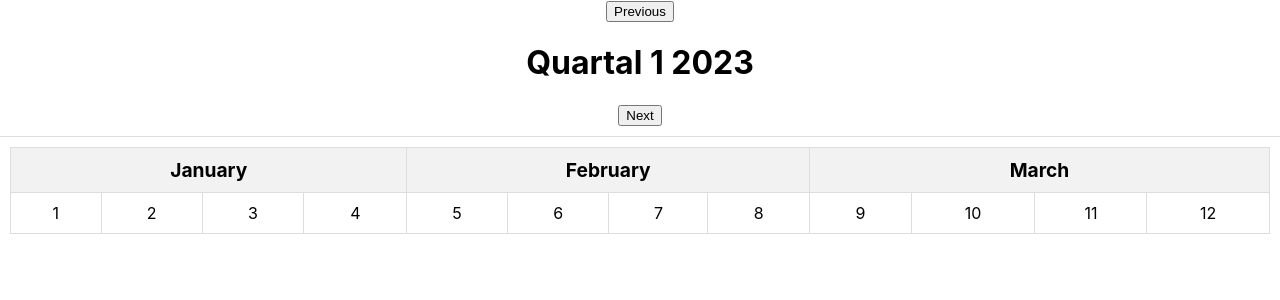
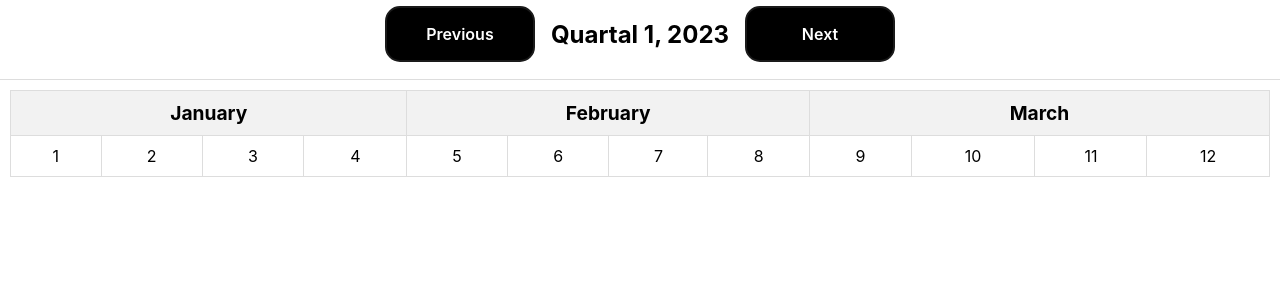
Before and after one commit to TauriRu/kvartalivaade-tabel, a React (Create React App) app: page / in a window 1280 px wide. Shown: the top 300 px of the page. Built offline with nearby package versions, Linux system fonts and the light colour scheme.

Commit message:
added buttons css

```diff
--- a/src/App.css
+++ b/src/App.css
@@ -1,38 +1,61 @@
 .App {
   text-align: center;
 }
-
-.App-logo {
-  height: 40vmin;
-  pointer-events: none;
-}
-
-@media (prefers-reduced-motion: no-preference) {
-  .App-logo {
-    animation: App-logo-spin infinite 20s linear;
-  }
-}
-
-.App-header {
-  background-color: #282c34;
-  min-height: 100vh;
+.container {
   display: flex;
   flex-direction: column;
   align-items: center;
   justify-content: center;
-  font-size: calc(10px + 2vmin);
-  color: white;
+  height: 100%;
+}
+.quarterButtons {
+  display: flex;
+  flex-direction: row;
+  align-items: center;
+  justify-content: center;
+  width: 100%;
+  column-gap: 16px;
 }
 
-.App-link {
-  color: #61dafb;
+.quarterButtons .button {
+  appearance: none;
+  background-color: #000000;
+  border: 2px solid #1a1a1a;
+  border-radius: 15px;
+  box-sizing: border-box;
+  color: #ffffff;
+  cursor: pointer;
+  display: inline-block;
+  font-family: Roobert, -apple-system, BlinkMacSystemFont, "Segoe UI", Helvetica,
+    Arial, sans-serif, "Apple Color Emoji", "Segoe UI Emoji", "Segoe UI Symbol";
+  font-size: 16px;
+  font-weight: 600;
+  line-height: normal;
+  margin: 0;
+  min-height: 50px;
+  max-width: 150px;
+  outline: none;
+  padding: 16px 24px;
+  text-align: center;
+  text-decoration: none;
+  transition: all 300ms cubic-bezier(0.23, 1, 0.32, 1);
+  user-select: none;
+  -webkit-user-select: none;
+  touch-action: manipulation;
+  width: 100%;
+  will-change: transform;
 }
 
-@keyframes App-logo-spin {
-  from {
-    transform: rotate(0deg);
-  }
-  to {
-    transform: rotate(360deg);
-  }
+.button:disabled {
+  pointer-events: none;
 }
+
+.button:hover {
+  box-shadow: rgba(0, 0, 0, 0.25) 0 8px 15px;
+  transform: translateY(-2px);
+}
+
+.button:active {
+  box-shadow: none;
+  transform: translateY(0);
+}
--- a/src/App.tsx
+++ b/src/App.tsx
@@ -21,10 +21,14 @@ function App() {
 
   return (
     <div className="App">
-      <button onClick={handlePreviousQuarter}>Previous</button>
-      <h1>Quartal {currentQuarter} {year}</h1>
-      <button onClick={handleNextQuarter}>Next</button>
-      <Calendar currentQuarter={currentQuarter} />
+      <div className='container'>
+        <div className='quarterButtons'>
+          <button className="button" onClick={handlePreviousQuarter}>Previous</button>
+          <h2>Quartal {currentQuarter}, {year}</h2>
+          <button className="button" onClick={handleNextQuarter}>Next</button>
+        </div>
+        <Calendar currentQuarter={currentQuarter} />
+      </div>
     </div>
   );
 }
```
